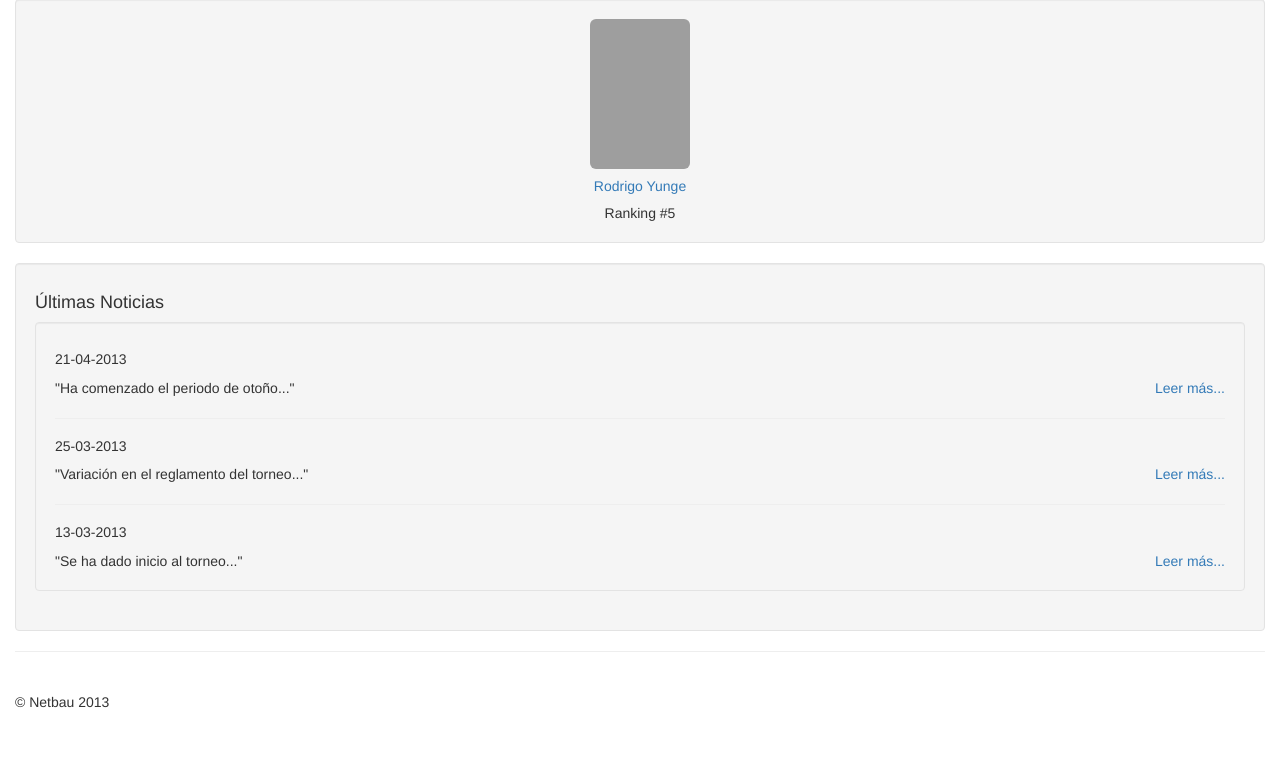
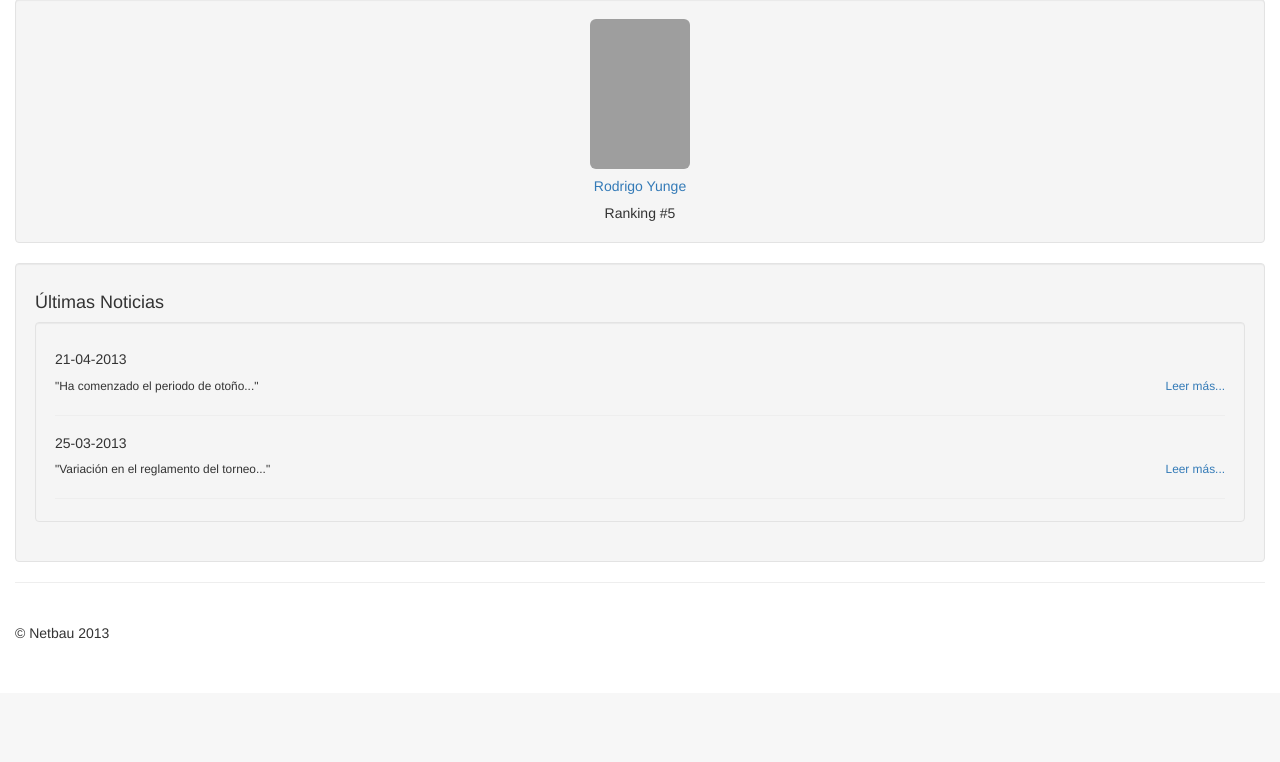
Before and after one commit to Netbau/escalerilla, a PHP site: page / in a window 1280 px wide. Shown: the part 2034-2796 px from the top of the page. After the commit the page ends 2673 px from the top, so only its background shows below. Run offline with PHP 8.4, Linux system fonts and the light colour scheme; some libraries are stand-ins or nearby versions; grey boxes are pictures that could not be loaded.

Commit message:
se puede hacer scrolling de las noticias

```diff
--- a/capaVistas/ultimasNoticias.php
+++ b/capaVistas/ultimasNoticias.php
@@ -1,7 +1,7 @@
 <div class="nav-header">
     <h4>Últimas Noticias</h4>
 </div>
-<div class="well">
+<div class="well small" style="overflow: auto;">
     <div class="noticia">
         <div>
             <h5>21-04-2013</h5>
--- a/css/estilo.css
+++ b/css/estilo.css
@@ -16,9 +16,8 @@ body {
 .tab-content{
     max-height: 220px;
 }
-.peque{
+.small{
     max-height: 200px;
-    border: 10px black;
 }
 @media (max-width: 980px) {
     /* Enable use of floated navbar text */
```
